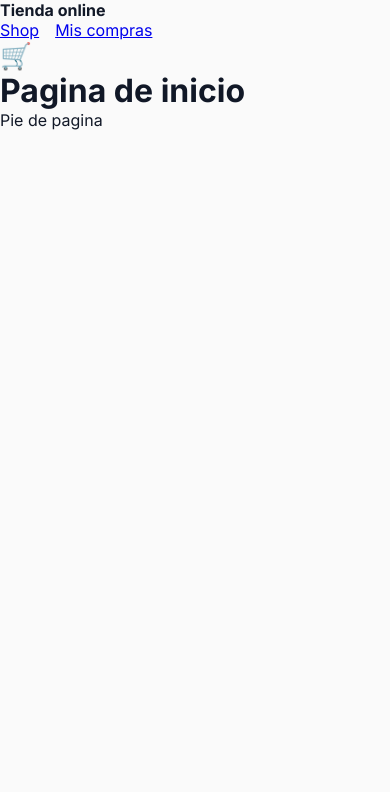
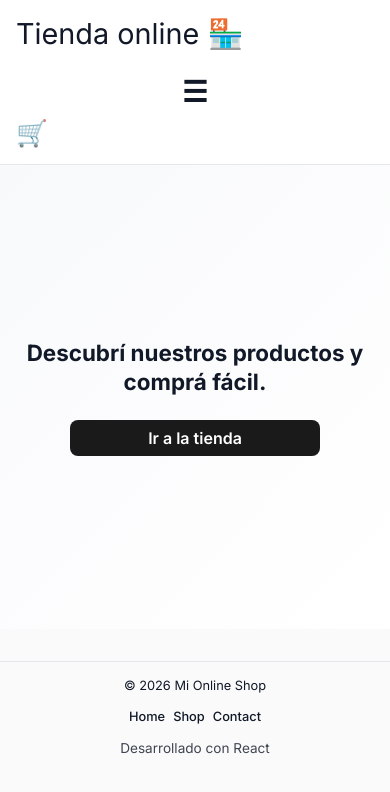
Before and after one commit to Soymigueprogramador/mi-tienda-online, a React (Vite) app: page / in a window 390 px wide. Shown: the top 792 px of the page. Built offline with nearby package versions, Linux system fonts and the light colour scheme.

Commit message:
Se agrego el contenido en la pagina de home, se agrego la pagina de contacto, se agrego un navbar completo y responsivo, se agrego el footer responsivo

```diff
--- a/src/App/Router/Router.jsx
+++ b/src/App/Router/Router.jsx
@@ -9,6 +9,7 @@ import OrderSuccess from "../../features/cart/pages/OrderSuccess/OrderSuccess.js
 import Orders from '../../features/orders/pages/orders/Orders.jsx';
 import OrderDetail from '../../features/orders/pages/OrderDetail/OrderDetail.jsx';
 import NotFound from '../../pages/NotFound/NotFound.jsx'
+import Contact from '../../pages/Contact/Contact.jsx'
 
 const Router = () => {
   return (
@@ -27,6 +28,8 @@ const Router = () => {
           <Route path="orders" element={<Orders />} />
           <Route path="/orders/:id" element={ <OrderDetail/> } />
 
+          <Route path="/contact" element={<Contact />} />
+
           <Route path="*" element={ <NotFound/> } />
         </Route>
       </Routes>
--- a/src/components/Footer/Footer.jsx
+++ b/src/components/Footer/Footer.jsx
@@ -1,11 +1,22 @@
-import React from 'react'
+import { Link } from "react-router-dom";
+import style from "./Footer.module.scss";
 
 const Footer = () => {
   return (
-    <div>
-      <p> Pie de pagina </p>
-    </div>
-  )
-}
+    <footer className={style.footer}>
+      <p>© 2026 Mi Online Shop</p>
 
-export default Footer
+      <div className={style.links}>
+        <Link to="/">Home</Link>
+        <Link to="/shop">Shop</Link>
+        <Link to="/contact">Contact</Link>
+      </div>
+
+      <p className={style.made}>
+        Desarrollado con React
+      </p>
+    </footer>
+  );
+};
+
+export default Footer;
--- /dev/null
+++ b/src/components/Footer/Footer.module.scss
@@ -0,0 +1,105 @@
+@use '../../styles/variables' as *;
+
+/* ---------------- FOOTER ---------------- */
+
+.footer {
+  display: flex;
+  align-items: center;
+  justify-content: space-between;
+
+  padding: $space-4 $space-4;
+  margin-top: $space-5;
+
+  border-top: 1px solid $color-border;
+  background: #fafafa;
+
+  font-size: 0.9rem;
+  color: $color-text;
+}
+
+/* ---------------- LINKS ---------------- */
+
+.links {
+  display: flex;
+  gap: $space-4;
+}
+
+.links a {
+  text-decoration: none;
+  color: $color-text;
+  font-weight: 500;
+
+  position: relative;
+  transition: color 0.2s ease;
+}
+
+.links a:hover {
+  color: $color-primary;
+}
+
+/* underline animado */
+
+.links a::after {
+  content: "";
+  position: absolute;
+
+  left: 0;
+  bottom: -3px;
+
+  width: 0%;
+  height: 2px;
+
+  background: $color-primary;
+
+  transition: width 0.2s ease;
+}
+
+.links a:hover::after {
+  width: 100%;
+}
+
+/* ---------------- TEXTO FINAL ---------------- */
+
+.made {
+  font-size: 0.85rem;
+  opacity: 0.8;
+}
+
+/* ---------------- TABLET ---------------- */
+
+@media (max-width: 900px) {
+
+  .footer {
+    flex-direction: column;
+    gap: $space-3;
+    text-align: center;
+  }
+
+}
+
+/* ---------------- MOBILE ---------------- */
+
+@media (max-width: 600px) {
+
+  .links {
+    flex-wrap: wrap;
+    justify-content: center;
+    gap: $space-3;
+  }
+
+}
+
+/* ---------------- MOBILE PEQUEÑO ---------------- */
+
+@media (max-width: 400px) {
+
+  .footer {
+    font-size: 0.8rem;
+    padding: $space-3;
+  }
+
+  .links {
+    gap: $space-2;
+  }
+
+}
--- a/src/components/NavBar/NavBar.jsx
+++ b/src/components/NavBar/NavBar.jsx
@@ -1,28 +1,65 @@
-import { Link } from "react-router-dom"
-import CartWidget from '../CartWidget/CartWidget.jsx'
-import Orders from '../../features/orders/pages/orders/Orders.jsx'
-import style from './NavBar.module.scss'
+import { Link } from "react-router-dom";
+import { useState } from "react";
+import CartWidget from "../CartWidget/CartWidget.jsx";
+import style from "./NavBar.module.scss";
 
 const NavBar = () => {
+
+  const [menuOpen, setMenuOpen] = useState(false);
+
+  const toggleMenu = () => {
+    setMenuOpen(!menuOpen);
+  };
+
+  const closeMenu = () => {
+    setMenuOpen(false);
+  };
+
   return (
-    <header>
-      <Link to='/' className={ style.logo }>
-        Tienda online
+    <header className={style.header}>
+
+      <Link to="/" className={style.logo}>
+        Tienda online 🏪
       </Link>
 
-      <nav className={ style.nav }>
-        <Link to='/shop'>
+      {/* BOTON HAMBURGUESA */}
+
+      <button
+        className={style.menuButton}
+        onClick={toggleMenu}
+        aria-label="Abrir menú"
+      >
+        ☰
+      </button>
+
+      {/* NAV */}
+
+      <nav className={`${style.nav} ${menuOpen ? style.open : ""}`}>
+
+        <Link to="/" onClick={closeMenu}>
+          Home
+        </Link>
+
+        <Link to="/shop" onClick={closeMenu}>
           Shop
         </Link>
 
-        <Link to='/orders'>
+        <Link to="/orders" onClick={closeMenu}>
           Mis compras
         </Link>
+
+        <Link to="/contact" onClick={closeMenu}>
+          Contacto
+        </Link>
+
       </nav>
 
-      <CartWidget />
+      <div className={style.cart}>
+        <CartWidget />
+      </div>
+
     </header>
-  )
-}
+  );
+};
 
-export default NavBar
+export default NavBar;
--- a/src/components/NavBar/NavBar.module.scss
+++ b/src/components/NavBar/NavBar.module.scss
@@ -1,4 +1,6 @@
 @use '../../styles/variables' as *;
+
+/* ---------------- HEADER ---------------- */
 
 .header {
   display: flex;
@@ -6,17 +8,158 @@
   justify-content: space-between;
 
   padding: $space-3 $space-4;
+
   border-bottom: 1px solid $color-border;
   background: white;
+
+  position: sticky;
+  top: 0;
+  z-index: 100;
 }
+
+/* ---------------- LOGO ---------------- */
+
+.logo {
+  font-size: 1.8rem;
+  text-decoration: none;
+  color: $color-text;
+
+  display: flex;
+  align-items: center;
+
+  transition: transform 0.2s ease;
+}
+
+.logo:hover {
+  transform: scale(1.05);
+}
+
+/* ---------------- NAV LINKS ---------------- */
 
 .nav {
   display: flex;
-  gap: $space-3;
+  align-items: center;
+  gap: $space-4;
+
+  transition: all 0.25s ease;
 }
 
-.logo {
-  font-weight: 700;
+.nav a {
   text-decoration: none;
   color: $color-text;
+  font-weight: 500;
+
+  position: relative;
+
+  transition: color 0.2s ease;
 }
+
+.nav a:hover {
+  color: $color-primary;
+}
+
+/* underline animado */
+
+.nav a::after {
+  content: "";
+  position: absolute;
+
+  left: 0;
+  bottom: -4px;
+
+  width: 0%;
+  height: 2px;
+
+  background: $color-primary;
+
+  transition: width 0.2s ease;
+}
+
+.nav a:hover::after {
+  width: 100%;
+}
+
+/* ---------------- CART WIDGET ---------------- */
+
+.cart {
+  display: flex;
+  align-items: center;
+}
+
+/* ---------------- MENU BUTTON (HAMBURGUESA) ---------------- */
+
+.menuButton {
+  display: none;
+
+  font-size: 1.8rem;
+  background: none;
+  border: none;
+
+  cursor: pointer;
+
+  color: $color-text;
+}
+
+/* ---------------- TABLET ---------------- */
+
+@media (max-width: 900px) {
+
+  .header {
+    padding: $space-3;
+  }
+
+  .nav {
+    gap: $space-3;
+  }
+
+}
+
+/* ---------------- MOBILE ---------------- */
+
+@media (max-width: 640px) {
+
+  .menuButton {
+    display: block;
+  }
+
+  .header {
+    flex-wrap: wrap;
+  }
+
+  .nav {
+    position: absolute;
+
+    top: 70px;
+    left: 0;
+
+    width: 100%;
+
+    background: white;
+
+    flex-direction: column;
+    align-items: center;
+
+    gap: $space-3;
+    padding: $space-3;
+
+    border-bottom: 1px solid $color-border;
+
+    display: none;
+  }
+
+  .open {
+    display: flex;
+  }
+
+}
+
+/* ---------------- MOBILE PEQUEÑO ---------------- */
+
+@media (max-width: 400px) {
+
+  .nav {
+    font-size: 0.9rem;
+    gap: $space-2;
+  }
+
+}
--- /dev/null
+++ b/src/pages/Contact/Contact.jsx
@@ -0,0 +1,62 @@
+import { useState } from "react";
+import style from "./Contact.module.scss";
+
+const Contact = () => {
+  const [form, setForm] = useState({
+    name: "",
+    email: "",
+    message: "",
+  });
+
+  const handleChange = (e) => {
+    const { name, value } = e.target;
+
+    setForm((prev) => ({
+      ...prev,
+      [name]: value,
+    }));
+  };
+
+  const handleSubmit = (e) => {
+    e.preventDefault();
+    alert("Mensaje enviado (simulado)");
+  };
+
+  return (
+    <section className={style.container}>
+      <h1>Contacto</h1>
+
+      <form onSubmit={handleSubmit}>
+        <label htmlFor="name"> Nombre </label>
+        <input
+          name="name"
+          placeholder="Nombre"
+          value={form.name}
+          onChange={handleChange}
+        />
+
+        <label htmlFor="email"> Email </label>
+        <input
+          name="email"
+          placeholder="Email"
+          value={form.email}
+          onChange={handleChange}
+        />
+
+        <label htmlFor="message"> Mensaje </label>
+        <textarea
+          name="message"
+          placeholder="Mensaje"
+          value={form.message}
+          onChange={handleChange}
+        />
+
+        <button type="submit">
+          Enviar mensaje
+        </button>
+      </form>
+    </section>
+  );
+};
+
+export default Contact;
--- /dev/null
+++ b/src/pages/Contact/Contact.module.scss
@@ -0,0 +1,137 @@
+@use '../../styles/variables' as *;
+
+/* ---------------- CONTAINER ---------------- */
+
+.container {
+  max-width: 700px;
+  margin: 0 auto;
+
+  padding: $space-5 $space-4;
+
+  display: flex;
+  flex-direction: column;
+  gap: $space-4;
+}
+
+/* ---------------- TITLE ---------------- */
+
+.container h1 {
+  text-align: center;
+  font-size: 2rem;
+  color: $color-text;
+}
+
+/* ---------------- FORM ---------------- */
+
+form {
+  display: flex;
+  flex-direction: column;
+  gap: $space-3;
+
+  background: white;
+  padding: $space-4;
+
+  border: 1px solid $color-border;
+  border-radius: 8px;
+
+  box-shadow: 0 4px 10px rgba(0,0,0,0.05);
+}
+
+/* ---------------- INPUTS ---------------- */
+
+input,
+textarea {
+  width: 100%;
+  padding: $space-2;
+
+  border: 1px solid $color-border;
+  border-radius: 6px;
+
+  font-size: 1rem;
+
+  transition: border 0.2s ease, box-shadow 0.2s ease;
+}
+
+/* textarea tamaño */
+
+textarea {
+  min-height: 120px;
+  resize: vertical;
+}
+
+/* focus accesible */
+
+input:focus,
+textarea:focus {
+  outline: none;
+  border-color: $color-primary;
+
+  box-shadow: 0 0 0 2px rgba(0,0,0,0.05);
+}
+
+/* ---------------- BUTTON ---------------- */
+
+button {
+  padding: $space-2 $space-3;
+
+  border: none;
+  border-radius: 6px;
+
+  background: $color-primary;
+  color: white;
+
+  font-size: 1rem;
+  font-weight: 600;
+
+  cursor: pointer;
+
+  transition: transform 0.15s ease, box-shadow 0.15s ease;
+}
+
+button:hover {
+  transform: translateY(-1px);
+  box-shadow: 0 4px 10px rgba(0,0,0,0.1);
+}
+
+/* ---------------- TABLET ---------------- */
+
+@media (max-width: 900px) {
+
+  .container {
+    padding: $space-4 $space-3;
+  }
+
+  form {
+    padding: $space-3;
+  }
+
+}
+
+/* ---------------- MOBILE ---------------- */
+
+@media (max-width: 600px) {
+
+  .container h1 {
+    font-size: 1.6rem;
+  }
+
+  input,
+  textarea {
+    font-size: 0.95rem;
+  }
+
+  button {
+    width: 100%;
+  }
+
+}
+
+/* ---------------- MOBILE PEQUEÑO ---------------- */
+
+@media (max-width: 400px) {
+
+  .container {
+    padding: $space-3 $space-2;
+  }
+
+}
--- a/src/pages/Home/Home.jsx
+++ b/src/pages/Home/Home.jsx
@@ -1,11 +1,20 @@
-import React from 'react'
+import style from "./Home.module.scss";
+import { Link } from "react-router-dom";
 
 const Home = () => {
   return (
-    <div>
-      <h1> Pagina de inicio </h1>
-    </div>
-  )
-}
+    <section className={style.hero}>
 
-export default Home
+      <h1>
+        Descubrí nuestros productos y comprá fácil.
+      </h1>
+
+      <Link to="/shop" className={style.button}>
+        Ir a la tienda
+      </Link>
+
+    </section>
+  );
+};
+
+export default Home;
--- /dev/null
+++ b/src/pages/Home/Home.module.scss
@@ -0,0 +1,109 @@
+@use '../../styles/variables' as *;
+
+/* ---------------- HERO ---------------- */
+
+.hero {
+  min-height: 70vh;
+
+  display: flex;
+  flex-direction: column;
+  align-items: center;
+  justify-content: center;
+
+  text-align: center;
+
+  padding: $space-5 $space-4;
+
+  background: linear-gradient(
+    135deg,
+    #f8f9fb,
+    #ffffff
+  );
+}
+
+/* ---------------- TITLE ---------------- */
+
+.hero h1 {
+  max-width: 700px;
+
+  font-size: 2.6rem;
+  line-height: 1.3;
+
+  color: $color-text;
+
+  margin-bottom: $space-4;
+}
+
+/* ---------------- BUTTON ---------------- */
+
+.button {
+  display: inline-block;
+
+  padding: $space-2 $space-4;
+
+  background: $color-primary;
+  color: white;
+
+  text-decoration: none;
+  font-weight: 600;
+  font-size: 1.1rem;
+
+  border-radius: 8px;
+
+  transition: transform 0.15s ease,
+              box-shadow 0.15s ease,
+              background 0.2s ease;
+}
+
+.button:hover {
+  transform: translateY(-2px);
+
+  box-shadow: 0 6px 14px rgba(0,0,0,0.12);
+}
+
+/* ---------------- TABLET ---------------- */
+
+@media (max-width: 900px) {
+
+  .hero {
+    min-height: 60vh;
+    padding: $space-4 $space-3;
+  }
+
+  .hero h1 {
+    font-size: 2rem;
+    max-width: 550px;
+  }
+
+}
+
+/* ---------------- MOBILE ---------------- */
+
+@media (max-width: 600px) {
+
+  .hero {
+    min-height: 55vh;
+  }
+
+  .hero h1 {
+    font-size: 1.6rem;
+  }
+
+  .button {
+    width: 100%;
+    max-width: 250px;
+
+    font-size: 1rem;
+  }
+
+}
+
+/* ---------------- MOBILE PEQUEÑO ---------------- */
+
+@media (max-width: 400px) {
+
+  .hero h1 {
+    font-size: 1.4rem;
+  }
+
+}
```
